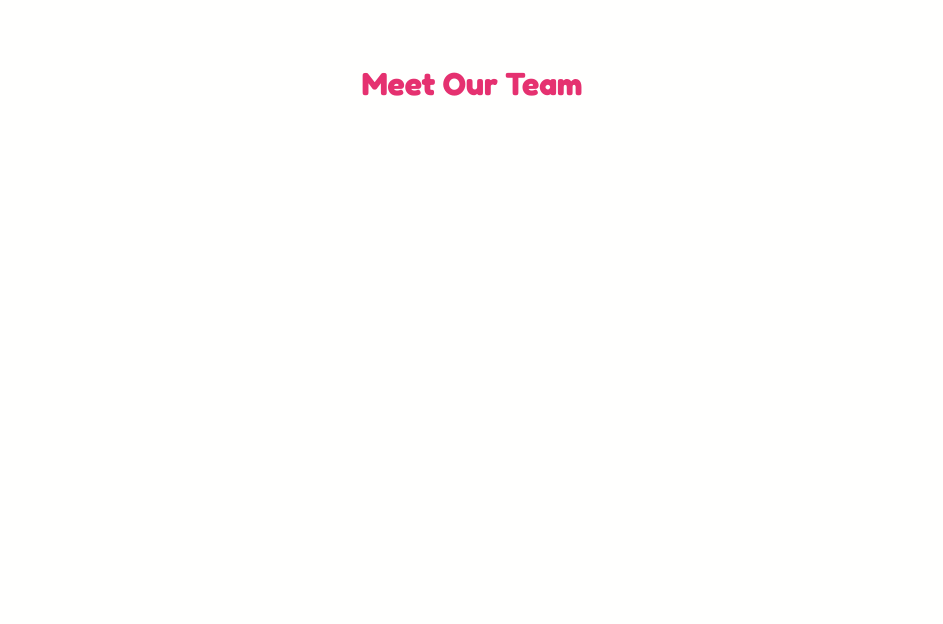
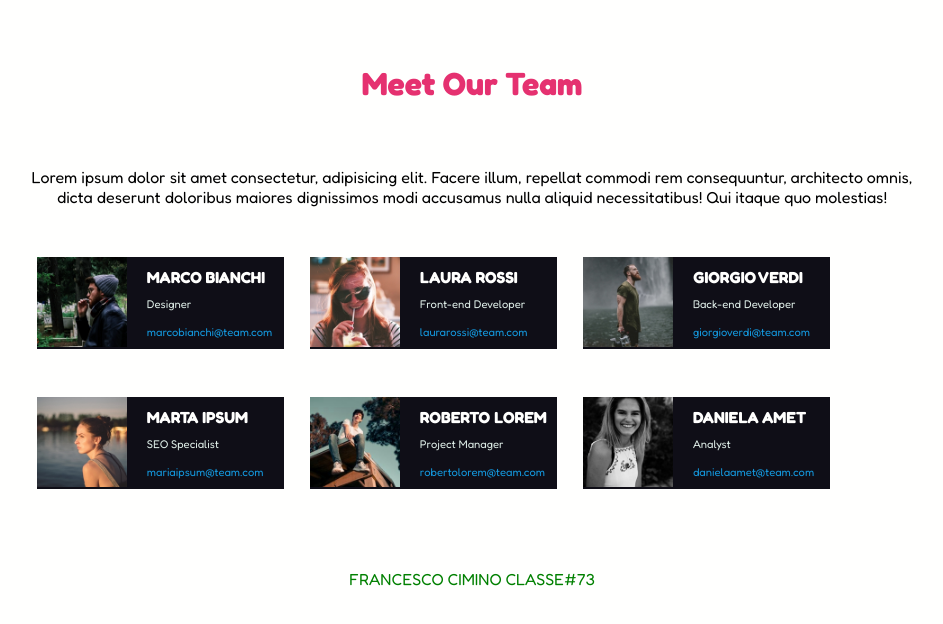
Before and after one commit to FRA2721/html-css-float-cards, a plain HTML site: page index.html in a window 1280 px wide. Shown: the whole page, without its empty margins (168-1111 px from the left). Drawn offline with Linux system fonts and the light colour scheme.

Commit message:
completed

```diff
--- a/css/style.css
+++ b/css/style.css
@@ -9,7 +9,6 @@
 html {
     font-family: 'Fredoka', sans-serif;
     font-size: 100%;
-    color: white;
 }
 
 /* body */
@@ -30,3 +29,83 @@ h1 {
     margin: 2em 0;
     text-align: center;
 }
+
+.column {
+    width: calc(100% / 3 - 1.6em);
+    float: left;
+    padding: 0 .8em;
+    text-align: center;
+}
+
+
+.clearfix::after {
+    content: "";
+    display: table;
+    clear: both;
+}
+
+/* main */
+
+/*column*/
+.column_section {
+    margin-bottom: 2em;
+}
+
+/* colum_section img */
+.column_section img {
+    width: 90px;
+    margin-bottom: 50px;
+}
+
+/* column_section h3 */
+.column_section h3 {
+    color: #fffffe;
+    background-color: #0f0e17;
+    font-size: 1rem;
+    text-align: left;
+    padding-top: 10px;
+    padding-left: 10px;
+}
+
+/* float_left */
+.float_left {
+    float: left;
+}
+
+/* p */
+p{
+    color: #dfeee8;
+    background-color: #0f0e17;
+    font-size: .7rem;
+    text-align: left;
+    padding-top: 10px;
+    padding-bottom: 10px;
+    background-size: 100%;
+}
+
+/* email */
+#email{
+    color: #1497dc;
+    font-size: 1em;
+}
+
+/* paragraph */
+#paragraph{
+    text-align: center;
+    padding-bottom: 50px;
+}
+
+/* img */
+img{
+    width: 100px;
+    margin-bottom: 50px;
+    margin-right: 20px;
+}
+
+/* footer */
+footer{
+    color: #0f0e17;
+    text-align: center;
+    color: green;
+    font-family: 'Fredoka', sans-serif;
+}
--- a/index.html
+++ b/index.html
@@ -23,11 +23,70 @@
     <main>
 
         <div class="container">
-            <h1>Meet Our Team</h1>
+            <section class="column_section">
+                <h1>Meet Our Team</h1>
+                <section id="paragraph">Lorem ipsum dolor sit amet consectetur, adipisicing elit. Facere illum, repellat commodi rem consequuntur, architecto omnis, dicta deserunt doloribus maiores dignissimos modi accusamus nulla aliquid necessitatibus! Qui itaque quo molestias!</section>
+                <div class="clearfix">
+
+                    <!-- marco_biachi -->
+                    <div class="column clearfix">
+                        <img class="float_left" src="img/male1.png" alt="male">
+                        <h3>MARCO BIANCHI</h3>
+                        <p>Designer<br><br><span id="email">marcobianchi@team.com</span></p>
+                    </div>
+                    <!-- /marco_biachi -->
+
+                    <!-- laura_rossi -->
+                    <div class="column">
+                        <img class="float_left" src="img/female1.png" alt="female">
+                        <h3>LAURA ROSSI</h3>
+                        <p>Front-end Developer<br><br><span id="email">laurarossi@team.com</span></p>
+                    </div>
+                    <!-- /laura_rossi -->
+
+                    <!-- giorgio_verdi -->
+                    <div class="column">
+                        <img class="float_left" src="img/male2.png" alt="male">
+                        <h3>GIORGIO VERDI</h3>
+                        <p>Back-end Developer<br><br><span id="email">giorgioverdi@team.com</span></p>
+                    </div>
+                    <!-- /giorgio_verdi -->
+
+                    <!-- marta_ipsum -->
+                    <div class="column">
+                        <img class="float_left" src="img/female2.png" alt="female">
+                        <h3>MARTA IPSUM</h3>
+                        <p>SEO Specialist<br><br><span id="email">mariaipsum@team.com</span></p>
+                    </div>
+                    <!-- /marta_ipsum -->
+
+                    <!-- roberto_lorem -->
+                    <div class="column">
+                        <img class="float_left" src="img/male3.png" alt="male">
+                        <h3>ROBERTO LOREM</h3>
+                        <p>Project Manager<br><br><span id="email">robertolorem@team.com</span></p>
+                    </div>
+                    <!-- /roberto_lorem -->
+
+                    <!-- daniela_amet -->
+                    <div class="column">
+                        <img class="float_left" src="img/female3.png" alt="female">
+                        <h3>DANIELA AMET</h3>
+                        <p>Analyst<br><br><span id="email">danielaamet@team.com</span></p>
+                    </div>
+                    <!-- /daniela_amet -->
+                </div>
+            </section>
         </div>
 
     </main>
     <!-- /main -->
 
+    <!-- footer -->
+    <footer>
+        FRANCESCO CIMINO CLASSE#73
+    </footer>
+    <!-- /footer -->
+
 </body>
 </html>
```
